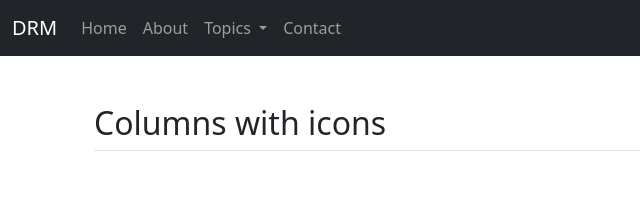
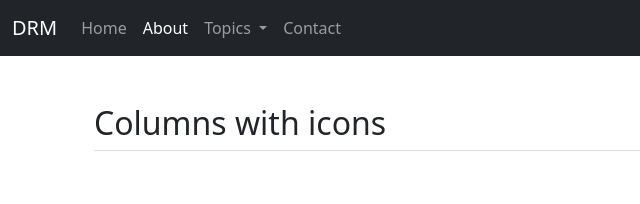
Before and after one commit to fawad-drm/bootstrap, a plain HTML site: page about.html in a window 1280 px wide. Shown: the top 204 px of the page, 0-640 px from the left. Drawn offline with nearby package versions, Linux system fonts and the light colour scheme; grey boxes are pictures that could not be loaded.

Commit message:
Update about.html

```diff
--- a/about.html
+++ b/about.html
@@ -28,7 +28,7 @@
                         <a class="nav-link" aria-current="page" href="/bootstrap">Home</a>
                     </li>
                     <li class="nav-item">
-                        <a class="nav-link about" href="/bootstrap/about.html">About</a>
+                        <a class="nav-link active" href="/bootstrap/about.html">About</a>
                     </li>
                     <li class="nav-item dropdown">
                         <a class="nav-link dropdown-toggle" href="#" id="navbarDropdown" role="button"
```
